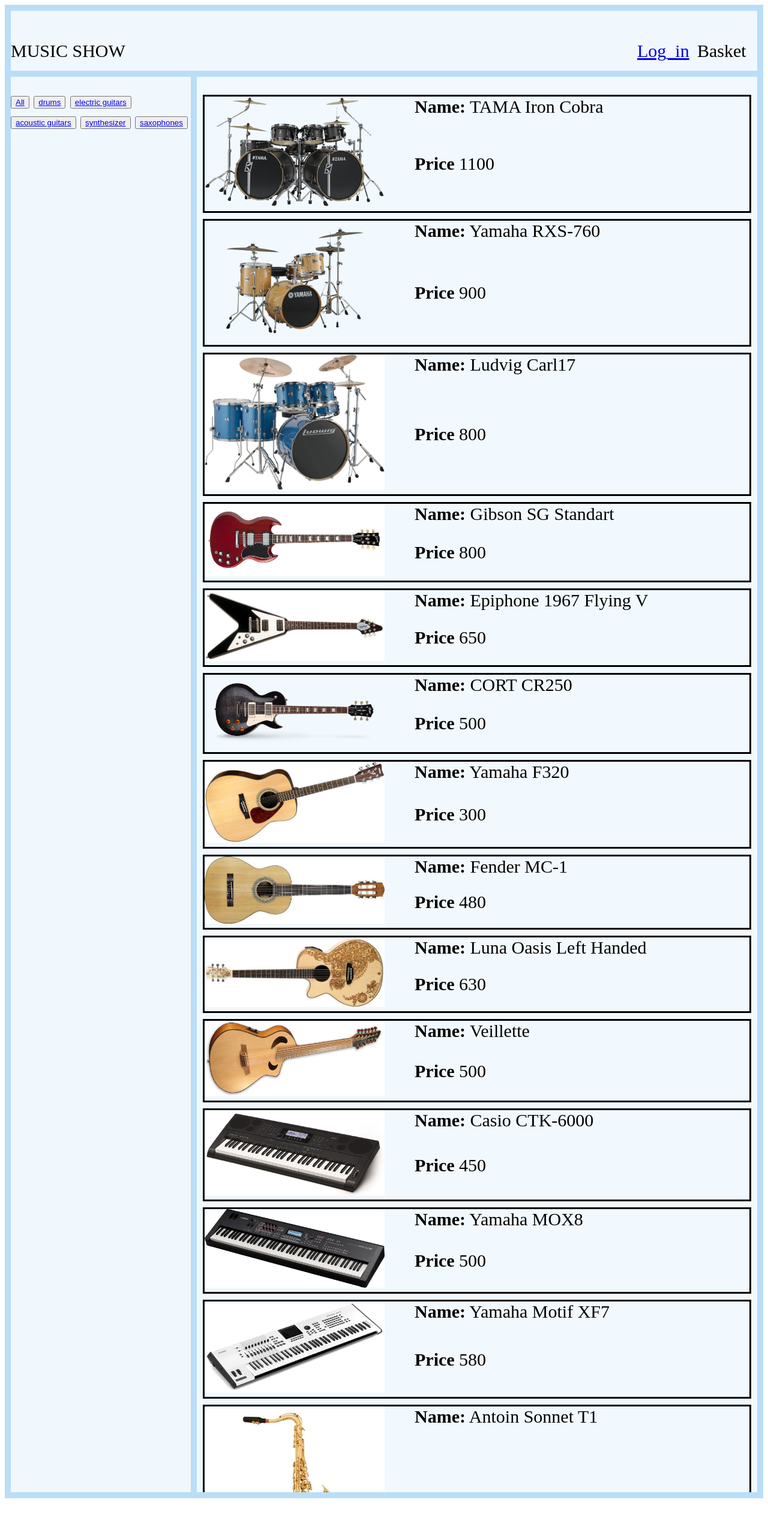
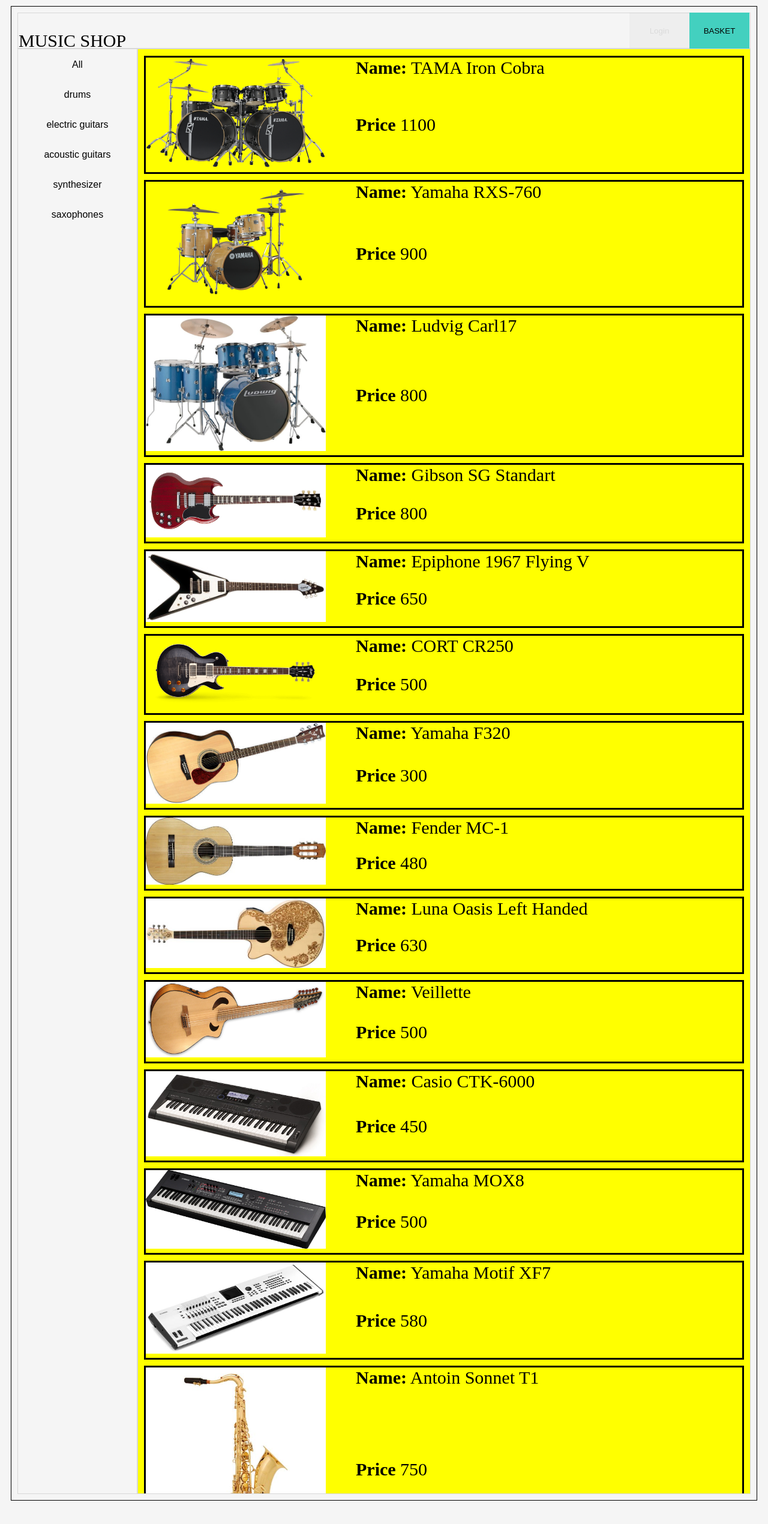
Before and after one commit to MaksimGayduk/php_rush00, a PHP site: page /RUSH00/ in a window 1280 px wide. Shown: the top 2541 px of the page at 60% size. Run offline with PHP 8.4, Linux system fonts and the light colour scheme; data comes from the database, SQL or seed files in the repository.

Commit message:
styles added

```diff
--- a/index.php
+++ b/index.php
@@ -10,42 +10,28 @@
 
 			<div class="header">
 				<div class="header_content">
-						<p>MUSIC SHOW</p>
+						<p>MUSIC SHOP</p>
 						<div></div>
 						<?php
 							session_start();
 							if (isset($_SESSION['login']))
-								echo '<p><a href="log_out.php">Log_out</a></p>';
+								echo '<a href="log_out.php"><button type="button" class="log_in">Logout</button></a>';
 							else
-								echo '<p><a href="log_in.php">Log_in</a></p>';
+								echo '<a href="log_in.php"><button type="button" class="log_in">Login</button></a>';
 						?>
-						<p>Basket</p>
+						<a href="log_in.html"><button type="button" class="basket">BASKET</button></a>
 				</div>
 			</div>
-
 				<div class="sidebar">
 					<div class="sidebar">
-						<button class="category1">
-							<a href="http://localhost:8100/RUSH00/index.php?category=all">All</a>
-						</button>
-						<button class="category1">
-							<a href="http://localhost:8100/RUSH00/index.php?category=drums">drums</a>
-						</button>
-						<button class="category1">
-							<a href="http://localhost:8100/RUSH00?category=eguitars">electric guitars</a>
-						</button>
-						<button class="category1">
-							<a href="http://localhost:8100/RUSH00?category=aguitars">acoustic guitars</a>
-						</button>
-						<button class="category1">
-							<a href="http://localhost:8100/RUSH00?category=synt">synthesizer</a>
-						</button>
-						<button class="category1">
-							<a href="http://localhost:8100/RUSH00?category=sax">saxophones</a>
-						</button>
+							<a href="http://localhost:8100/RUSH00?category=all"><button class="category1">All</button></a>
+							<a href="http://localhost:8100/RUSH00?category=drums"><button class="category1">drums</button></a>
+							<a href="http://localhost:8100/RUSH00?category=eguitars"><button class="category1">electric guitars</button></a>
+							<a href="http://localhost:8100/RUSH00?category=aguitars"><button class="category1">acoustic guitars</button></a>
+							<a href="http://localhost:8100/RUSH00?category=synt"><button class="category1">synthesizer</button></a>
+							<a href="http://localhost:8100/RUSH00?category=sax"><button class="category1">saxophones</button></a>
 					</div>
 				</div>
-
 			<div class="content">
 			<?php
 				require_once('display_content.php');
--- a/styles/style.css
+++ b/styles/style.css
@@ -1,36 +1,44 @@
 /* MAIN CONTAINER */
+body{
+    background-color: whitesmoke;
+}
+a{
+    text-decoration: none;
+}
 .grid-container {
     display: grid;
-	grid-template-columns: 300px auto auto;
-	grid-gap: 10px;
-	background-color: rgb(185, 222, 247);
+    grid-template-columns: 200px auto auto;
+    grid-gap: 0;
     padding: 10px;
+    margin: 10px;
+    border: 1px solid black;
     height: 95vh;
-	grid-template-rows: 100px auto;
+    grid-template-rows: 60px auto;
   }
-
 .grid-container > div {
-	background-color: rgba(255, 255, 255, 0.8);
-	padding: 20px 0;
+    border: 1px solid rgb(216, 216, 216);
+    padding: 1px 0;
     font-size: 30px;
 }
-
 .header {
+    display: grid;
+    align-content: center;
+    padding: 1px;
     grid-column: 1 / span 3;
-	background: blue;
 }
 .content{
+    border: 1px solid rgba(240, 240, 240, 0.952);
+    background: yellow;
     grid-column: 2 / span 2;
     overflow: scroll;
 }
-
-
 /*HEADER CONTENT*/
 .header_content {
     display: grid;
+    padding: 1px;
     grid-template-columns: 200px  auto 100px 100px;
+    grid-template-rows: 60px;
 }
-
 /* PRODUCT STYLE*/
 .product{
     border: solid 3px black;
@@ -38,15 +46,89 @@
     display: grid;
     grid-template-columns: 350px auto;
 }
-
 .prod_img{
     grid-row: 1 / span 2;
 }
-
 .prod_img img{
     width: 300px;
 }
-
 .prod_name{
+    grid-row: 1;
 
 }
+/*эмблема 42*/
+.school42{
+    grid-column: 1;
+    text-align: center;
+    height: 100%;
+}
+.school42 img{
+    padding: 0;
+    margin: 0;
+    width: 65px;
+}
+/*Размещение боковой панели*/
+.sidebar{
+    grid-column: 1;
+    grid-row: 2;
+}
+/*название в шапке*/
+.music_show{
+    display: block;
+    grid-column: 2;
+    height: 100%;
+}
+.music_show p{
+    text-align: center;
+    padding: 0;
+    margin: 13px;
+}
+/*кнопка логина*/
+.log_in{
+    background-color: #b3b3b3;
+    grid-column:3;
+    width: 100%;
+    border: 0;
+    color: black;
+    opacity: 0.1;
+    transition-duration: 0.4s;
+    height: 100%;
+}
+.log_in:hover{
+    opacity: 1;
+}
+/*кнопка корзины*/
+.basket{
+    display: block;
+    border: 0;
+    width: 100%;
+    height: 100%;
+    grid-column:4;
+    text-align: center;
+    transition-duration: 0.4s;
+    background-color: #43d0bf;
+    opacity: 1;
+}
+.basket:hover{
+    opacity: 0.6;
+}
+/*кнопка боково панели*/
+.category0{
+    display: block;
+    text-align: center;
+}
+.category1{
+    display: block;
+    text-align: center;
+    background-color: #f5f5f5;
+    border: 0;
+    font-size: 16px;
+    text-decoration: none;
+    transition-duration: 0.4s;
+    width: 100%;
+    height: 50px;
+}
+.category1:hover{
+    box-shadow: 0 0px 16px 0 rgba(0,0,0,0.24),0 0px 50px 0 rgba(0,0,0,0.19);
+    background-color: rgb(231, 231, 231);
+}
```
Lines whose indentation alone changed are shown as unchanged.
